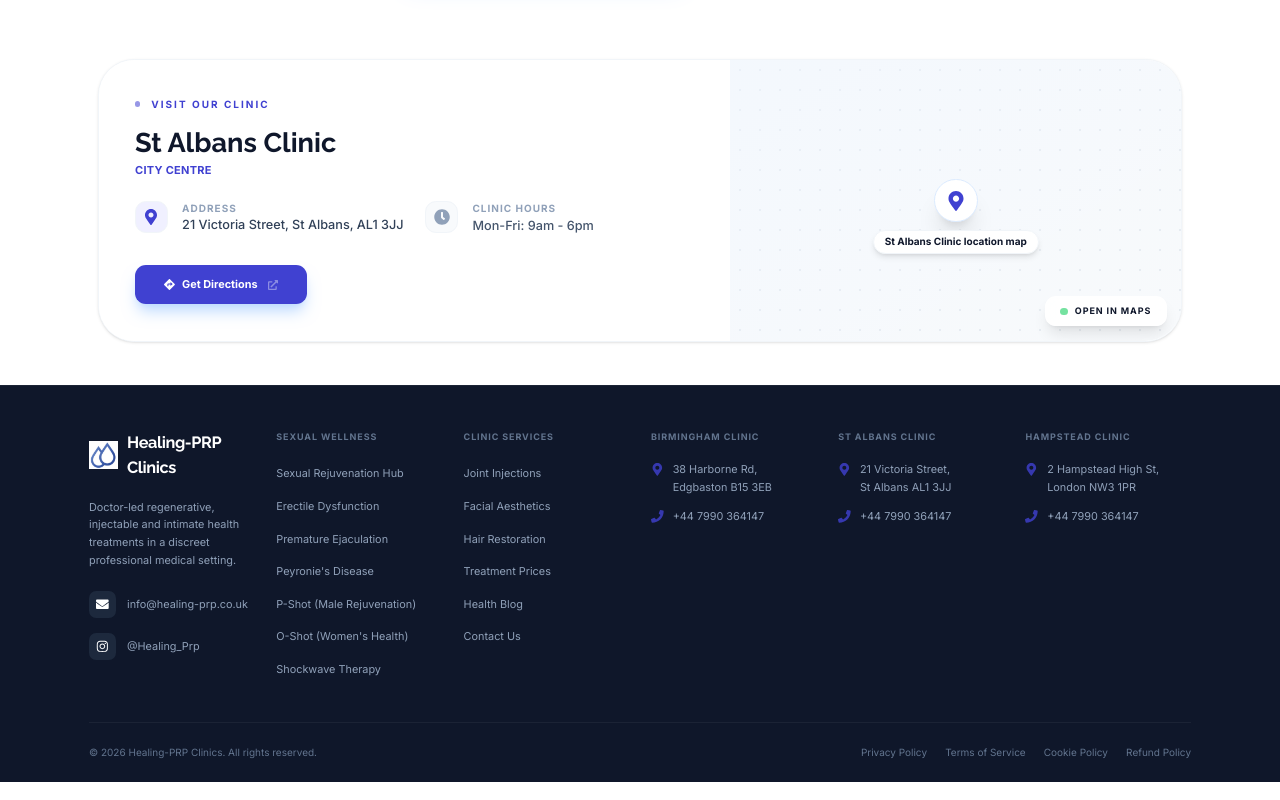
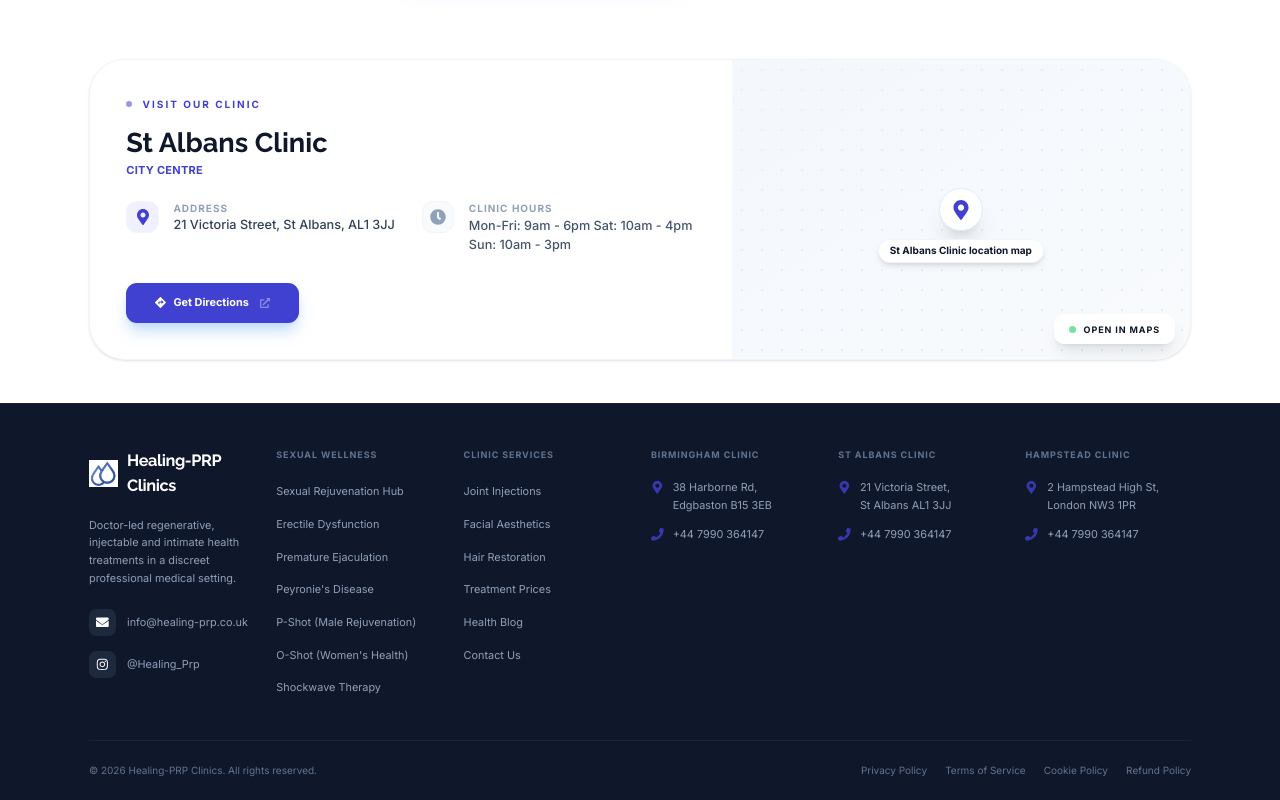
Before and after one commit to binithekid/Healing-PRP-Clinics-Preview, a Next.js app: page / in a window 1280 px wide. Shown: the part 5121-5921 px from the top of the page. Built offline with nearby package versions, Linux system fonts and the light colour scheme.

Commit message:
Update clinic hours in LocationSection component

```diff
--- a/src/components/LocationSection.tsx
+++ b/src/components/LocationSection.tsx
@@ -78,7 +78,7 @@ export default function LocationSection() {
                   </div>
                   <div>
                     <p className="text-[10px] font-bold text-slate-400 uppercase tracking-widest mb-0.5 font-inter">Clinic Hours</p>
-                    <p className="text-sm text-slate-600 font-medium font-inter">Mon-Fri: 9am - 6pm</p>
+                    <p className="text-sm text-slate-600 font-medium font-inter">Mon-Fri: 9am - 6pm Sat: 10am - 4pm Sun: 10am - 3pm</p>
                   </div>
                 </div>
               </div>
```
